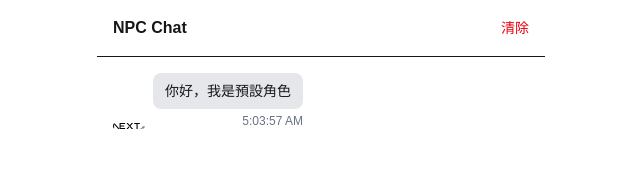
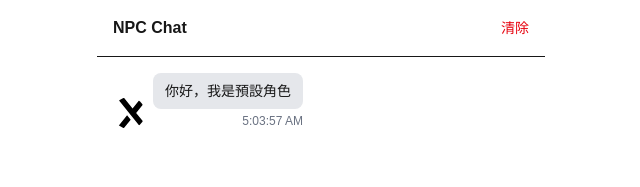
Before and after one commit to ChroHarp/npc-chatbot, a Next.js app: page / in a window 1280 px wide. Shown: the top 187 px of the page, without its empty margins (319-959 px from the left). Built offline with nearby package versions, Linux system fonts and the light colour scheme.

Commit message:
Apply avatar transforms in chat bubbles

```diff
--- a/src/app/api/chat/init/route.ts
+++ b/src/app/api/chat/init/route.ts
@@ -14,6 +14,9 @@ export async function GET(req: Request) {
     type: g.type === 'image' ? 'IMAGE' : 'TEXT',
     content: g.value as string,
     avatarUrl: character.avatarUrl,
+    avatarX: character.avatarX,
+    avatarY: character.avatarY,
+    avatarScale: character.avatarScale,
     timestamp: new Date().toISOString(),
   }))
   conversations.set(conversationId, { characterId, messages, counters: {} })
--- a/src/app/api/chat/route.ts
+++ b/src/app/api/chat/route.ts
@@ -36,6 +36,9 @@ export async function POST(req: Request) {
     type: resp.type === 'image' ? 'IMAGE' : 'TEXT',
     content: resp.value as string,
     avatarUrl: character.avatarUrl,
+    avatarX: character.avatarX,
+    avatarY: character.avatarY,
+    avatarScale: character.avatarScale,
     timestamp: new Date().toISOString(),
   }))
   convo.messages.push(...npcReplies)
--- a/src/components/ChatBubble.tsx
+++ b/src/components/ChatBubble.tsx
@@ -38,13 +38,18 @@ export function ChatBubble({ message }: { message: ChatMessage }) {
   return (
     <div className={`flex ${isUser ? 'justify-end' : 'justify-start'} gap-2 mb-3`}>
       {!isUser && message.avatarUrl && (
-        <Image
-          src={message.avatarUrl}
-          alt="avatar"
-          width={32}
-          height={32}
-          className="rounded-full self-end"
-        />
+        <div className="relative w-8 h-8 overflow-hidden rounded-full self-end flex-shrink-0">
+          <Image
+            src={message.avatarUrl}
+            alt="avatar"
+            fill
+            className="object-cover"
+            style={{
+              transform: `translate(${message.avatarX ?? 0}%, ${message.avatarY ?? 0}%) scale(${message.avatarScale ?? 1})`,
+            }}
+            unoptimized
+          />
+        </div>
       )}
       <div className="max-w-[70%]">
         <div
--- a/src/data/characters.ts
+++ b/src/data/characters.ts
@@ -8,6 +8,9 @@ export interface CharacterRule {
 export interface CharacterData {
   id: string
   avatarUrl?: string
+  avatarX?: number
+  avatarY?: number
+  avatarScale?: number
   greeting: ResponseItem[]
   rules: CharacterRule[]
   defaultResponses: ResponseItem[]
@@ -17,6 +20,9 @@ export const characters: Record<string, CharacterData> = {
   default: {
     id: 'default',
     avatarUrl: '/next.svg',
+    avatarX: 0,
+    avatarY: 0,
+    avatarScale: 1,
     greeting: [{ type: 'text', value: '你好，我是預設角色' }],
     rules: [
       { keywords: ['你好', 'hi'], responses: [{ type: 'text', value: '很高興見到你！' }] },
@@ -79,6 +85,9 @@ export async function getCharacter(id: string): Promise<CharacterData> {
       return {
         id,
         avatarUrl: data.avatarUrl || characters.default.avatarUrl,
+        avatarX: typeof data.avatarX === 'number' ? data.avatarX : characters.default.avatarX,
+        avatarY: typeof data.avatarY === 'number' ? data.avatarY : characters.default.avatarY,
+        avatarScale: typeof data.avatarScale === 'number' ? data.avatarScale : characters.default.avatarScale,
         greeting,
         rules: others.map((r) => ({
           keywords: r.keywords || [],
--- a/src/types/chat.ts
+++ b/src/types/chat.ts
@@ -6,4 +6,7 @@ export interface ChatMessage {
   content: string
   timestamp?: string
   avatarUrl?: string
+  avatarX?: number
+  avatarY?: number
+  avatarScale?: number
 }
```
